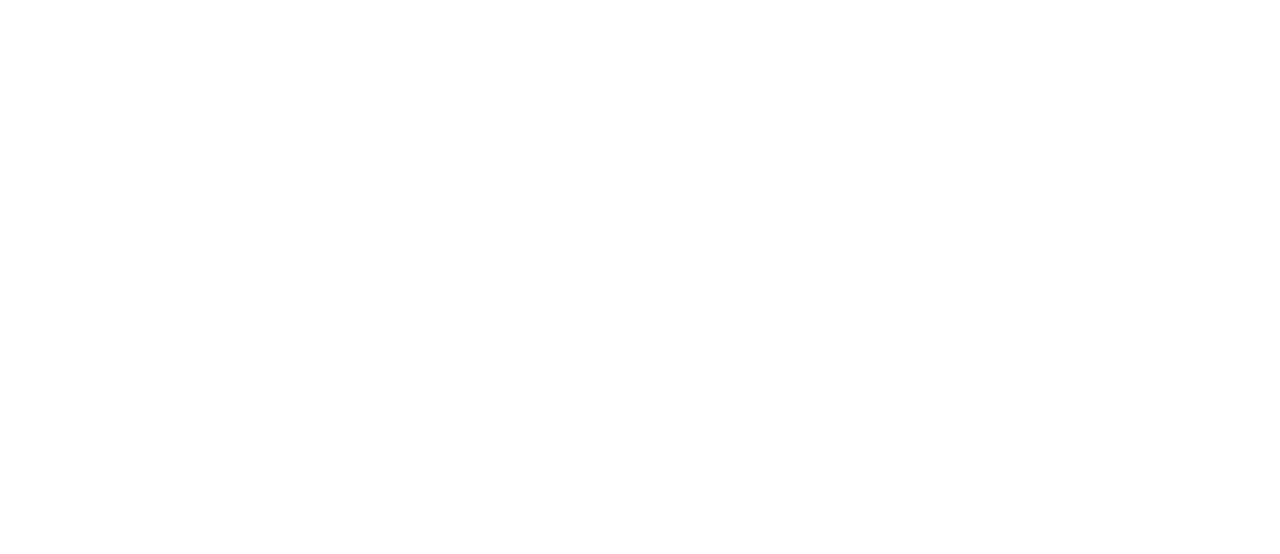
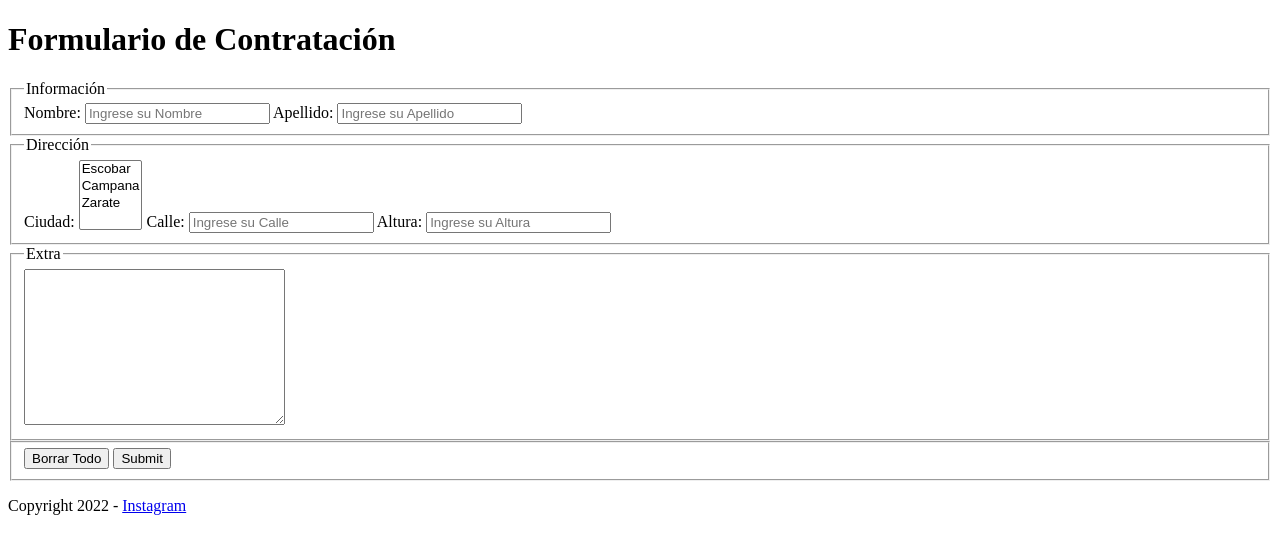
Before and after one commit to IgnacioCalva/Curso-HTML-CSS, a plain HTML site: page contratar.html in a window 1280 px wide. Drawn offline with Linux system fonts and the light colour scheme.

Commit message:
Formulario de contratación

```diff
--- a/contratar.html
+++ b/contratar.html
@@ -0,0 +1,52 @@
+<!DOCTYPE html>
+<html lang="en">
+  <head>
+    <meta charset="UTF-8" />
+    <meta http-equiv="X-UA-Compatible" content="IE=edge" />
+    <meta name="viewport" content="width=device-width, initial-scale=1.0" />
+    <title>Contratación</title>
+  </head>
+  <body>
+    <header>
+      <h1>Formulario de Contratación</h1>
+    </header>
+    <main>
+      <form name="Contratar" method="get" action enctype="multipart/form-data">
+        <fieldset>
+          <legend>Información</legend>
+          <label for="nombre">Nombre:</label>
+          <input type="text" name="nombre" required placeholder="Ingrese su Nombre" />
+          <label for="apellido">Apellido:</label>
+          <input type="text" name="apellido" required placeholder="Ingrese su Apellido" />
+        </fieldset>
+        <fieldset>
+          <legend>Dirección</legend>
+          <label for="ciudad">Ciudad:</label>
+          <select name="ciudad" multiple required>
+            <option value="escobar">Escobar</option>
+            <option value="campana">Campana</option>
+            <option value="zarate">Zarate</option>
+          </select>
+          <label for="calle">Calle:</label>
+          <input type="text" name="Calle" required placeholder="Ingrese su Calle" />
+          <label for="altura">Altura:</label>
+          <input type="text" name="altura" required placeholder="Ingrese su Altura" />
+        </fieldset>
+        <fieldset>
+          <legend>Extra</legend>
+          <textarea name="Texto" cols="30" rows="10"></textarea>
+        </fieldset>
+        <fieldset>
+          <input type="reset" name="resetear" value="Borrar Todo" />
+          <input type="submit" name="Guardar" />
+        </fieldset>
+      </form>
+    </main>
+    <footer>
+      <p>
+        Copyright 2022 -
+        <a href="#">Instagram</a>
+      </p>
+    </footer>
+  </body>
+</html>
```
Also changed, not shown: index.html (+8 -1 lines).
